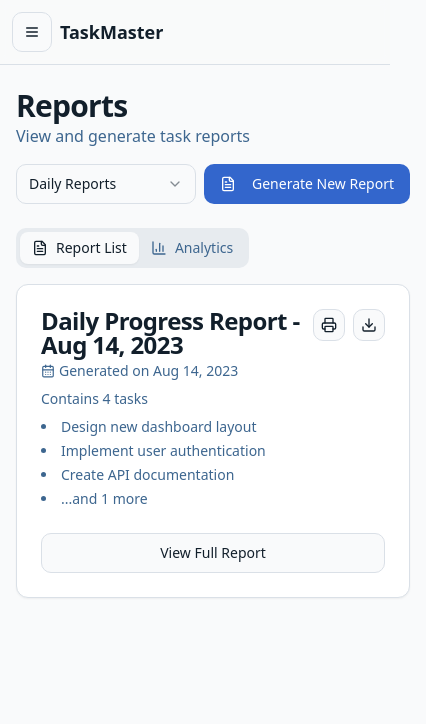
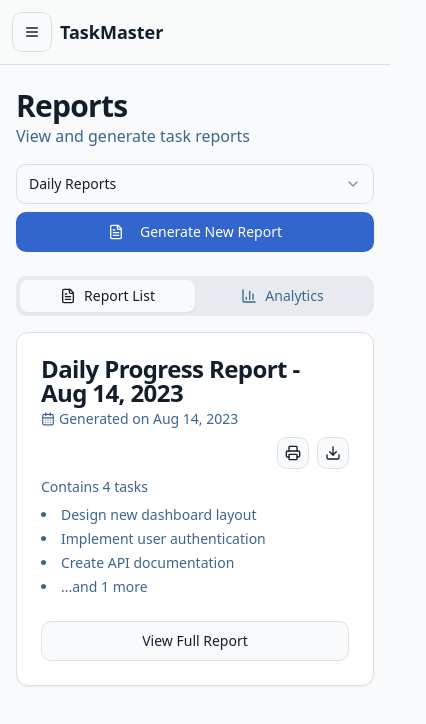
Before and after one commit to arjunguliya/taskberry-squad, a React (Vite) app: page /reports in a window 390 px wide. Shown: the top 724 px of the page, 426 px wide, since content can reach past the window. Built offline with nearby package versions, Linux system fonts and the light colour scheme.

Commit message:
Fix mobile menu and reports
- Fix: Mobile menu not closing after item selection.
- Improve: Report tab optimization for mobile.

```diff
--- a/src/components/layout/AppLayout.tsx
+++ b/src/components/layout/AppLayout.tsx
@@ -1,6 +1,6 @@
 
 import { useEffect, useState } from "react";
-import { Outlet } from "react-router-dom";
+import { Outlet, useLocation } from "react-router-dom";
 import { Sidebar } from "./Sidebar";
 import { useIsMobile } from "@/hooks/use-mobile";
 import {
@@ -14,6 +14,7 @@ import { Menu } from "lucide-react";
 export function AppLayout() {
   const isMobile = useIsMobile();
   const [mobileMenuOpen, setMobileMenuOpen] = useState(false);
+  const location = useLocation();
 
   // Close mobile drawer when route changes
   useEffect(() => {
--- a/src/components/reports/ReportForm.tsx
+++ b/src/components/reports/ReportForm.tsx
@@ -7,6 +7,7 @@ import { Select, SelectContent, SelectItem, SelectTrigger, SelectValue } from "@
 import { Dialog, DialogContent, DialogDescription, DialogFooter, DialogHeader, DialogTitle } from "@/components/ui/dialog";
 import { generateReport } from "@/lib/dataService";
 import { format } from "date-fns";
+import { useIsMobile } from "@/hooks/use-mobile";
 
 interface ReportFormProps {
   open: boolean;
@@ -18,6 +19,7 @@ export function ReportForm({ open, onOpenChange, onSuccess }: ReportFormProps) {
   const [title, setTitle] = useState("");
   const [type, setType] = useState<'daily' | 'weekly' | 'monthly'>('daily');
   const [isSubmitting, setIsSubmitting] = useState(false);
+  const isMobile = useIsMobile();
 
   const handleSubmit = (e: React.FormEvent) => {
     e.preventDefault();
@@ -63,7 +65,7 @@ export function ReportForm({ open, onOpenChange, onSuccess }: ReportFormProps) {
 
   return (
     <Dialog open={open} onOpenChange={onOpenChange}>
-      <DialogContent className="sm:max-w-[425px]">
+      <DialogContent className={isMobile ? "w-[95%] max-w-[95%] rounded-t-lg p-4" : "sm:max-w-[425px]"}>
         <DialogHeader>
           <DialogTitle>Generate New Report</DialogTitle>
           <DialogDescription>
@@ -82,7 +84,7 @@ export function ReportForm({ open, onOpenChange, onSuccess }: ReportFormProps) {
                 setTimeout(generateTitle, 0);
               }}
             >
-              <SelectTrigger>
+              <SelectTrigger className="w-full">
                 <SelectValue placeholder="Select report type" />
               </SelectTrigger>
               <SelectContent>
@@ -114,16 +116,21 @@ export function ReportForm({ open, onOpenChange, onSuccess }: ReportFormProps) {
             />
           </div>
 
-          <DialogFooter>
+          <DialogFooter className={isMobile ? "flex-col gap-2" : ""}>
             <Button
               type="button"
               variant="outline"
               onClick={() => onOpenChange(false)}
               disabled={isSubmitting}
+              className={isMobile ? "w-full" : ""}
             >
               Cancel
             </Button>
-            <Button type="submit" disabled={isSubmitting}>
+            <Button
+              type="submit"
+              disabled={isSubmitting}
+              className={isMobile ? "w-full" : ""}
+            >
               {isSubmitting ? "Generating..." : "Generate Report"}
             </Button>
           </DialogFooter>
--- a/src/components/ui/drawer.tsx
+++ b/src/components/ui/drawer.tsx
@@ -1,3 +1,4 @@
+
 import * as React from "react"
 import { Drawer as DrawerPrimitive } from "vaul"
 
@@ -34,8 +35,11 @@ DrawerOverlay.displayName = DrawerPrimitive.Overlay.displayName
 
 const DrawerContent = React.forwardRef<
   React.ElementRef<typeof DrawerPrimitive.Content>,
-  React.ComponentPropsWithoutRef<typeof DrawerPrimitive.Content>
->(({ className, children, ...props }, ref) => (
+  React.ComponentPropsWithoutRef<typeof DrawerPrimitive.Content> & {
+    title?: string;
+    description?: string;
+  }
+>(({ className, children, title = "Menu", description = "Application menu options", ...props }, ref) => (
   <DrawerPortal>
     <DrawerOverlay />
     <DrawerPrimitive.Content
@@ -47,6 +51,12 @@ const DrawerContent = React.forwardRef<
       {...props}
     >
       <div className="mx-auto mt-4 h-2 w-[100px] rounded-full bg-muted" />
+      <DrawerPrimitive.Title className="sr-only">
+        {title}
+      </DrawerPrimitive.Title>
+      <DrawerPrimitive.Description className="sr-only">
+        {description}
+      </DrawerPrimitive.Description>
       {children}
     </DrawerPrimitive.Content>
   </DrawerPortal>
--- a/src/pages/Reports.tsx
+++ b/src/pages/Reports.tsx
@@ -8,12 +8,14 @@ import { ReportForm } from "@/components/reports/ReportForm";
 import { BarChart3, CalendarDays, Download, FileText, Printer } from "lucide-react";
 import { getReports, getTaskById } from "@/lib/dataService";
 import { formatDate } from "@/lib/utils";
+import { useIsMobile } from "@/hooks/use-mobile";
 
 export default function Reports() {
   const [reportType, setReportType] = useState<string>("daily");
   const [isReportFormOpen, setIsReportFormOpen] = useState(false);
   const [refreshKey, setRefreshKey] = useState(0);
   const [reports, setReports] = useState([]);
+  const isMobile = useIsMobile();
 
   useEffect(() => {
     // Load reports from data service
@@ -62,9 +64,9 @@ export default function Reports() {
             View and generate task reports
           </p>
         </div>
-        <div className="flex gap-2">
+        <div className={`flex ${isMobile ? 'flex-col w-full' : 'flex-row'} gap-2`}>
           <Select defaultValue="daily" onValueChange={setReportType}>
-            <SelectTrigger className="w-[180px]">
+            <SelectTrigger className={isMobile ? "w-full" : "w-[180px]"}>
               <SelectValue placeholder="Report Type" />
             </SelectTrigger>
             <SelectContent>
@@ -73,7 +75,10 @@ export default function Reports() {
               <SelectItem value="monthly">Monthly Reports</SelectItem>
             </SelectContent>
           </Select>
-          <Button className="whitespace-nowrap" onClick={() => setIsReportFormOpen(true)}>
+          <Button
+            className={`whitespace-nowrap ${isMobile ? 'w-full' : ''}`}
+            onClick={() => setIsReportFormOpen(true)}
+          >
             <FileText className="h-4 w-4 mr-2" />
             Generate New Report
           </Button>
@@ -81,12 +86,12 @@ export default function Reports() {
       </div>
 
       <Tabs defaultValue="list" className="space-y-4">
-        <TabsList>
-          <TabsTrigger value="list">
+        <TabsList className={`${isMobile ? 'w-full' : ''}`}>
+          <TabsTrigger value="list" className={isMobile ? 'flex-1' : ''}>
             <FileText className="h-4 w-4 mr-2" />
             Report List
           </TabsTrigger>
-          <TabsTrigger value="chart">
+          <TabsTrigger value="chart" className={isMobile ? 'flex-1' : ''}>
             <BarChart3 className="h-4 w-4 mr-2" />
             Analytics
           </TabsTrigger>
@@ -97,7 +102,7 @@ export default function Reports() {
               filteredReports.map(report => (
                 <Card key={`${report.id}-${refreshKey}`} className="animate-slide-up">
                   <CardHeader className="pb-2">
-                    <div className="flex items-start justify-between">
+                    <div className={`flex ${isMobile ? 'flex-col gap-2' : 'items-start justify-between'}`}>
                       <div>
                         <CardTitle>{report.title}</CardTitle>
                         <CardDescription className="flex items-center mt-1">
@@ -105,7 +110,7 @@ export default function Reports() {
                           Generated on {formatDate(report.generatedAt)}
                         </CardDescription>
                       </div>
-                      <div className="flex">
+                      <div className={`flex ${isMobile ? 'justify-end' : ''}`}>
                         <Button
                           variant="outline"
                           size="icon"
@@ -134,7 +139,7 @@ export default function Reports() {
                         {report.taskIds.slice(0, 3).map(taskId => {
                           const task = getTaskById(taskId);
                           return (
-                            <li key={taskId}>{task?.title || "Unknown task"}</li>
+                            <li key={taskId} className="truncate">{task?.title || "Unknown task"}</li>
                           );
                         })}
                         {report.taskIds.length > 3 && (
@@ -144,7 +149,11 @@ export default function Reports() {
                     </div>
                   </CardContent>
                   <CardFooter>
-                    <Button variant="outline" className="w-full" onClick={() => handleDownload(report.id)}>
+                    <Button
+                      variant="outline"
+                      className="w-full"
+                      onClick={() => handleDownload(report.id)}
+                    >
                       View Full Report
                     </Button>
                   </CardFooter>
```
